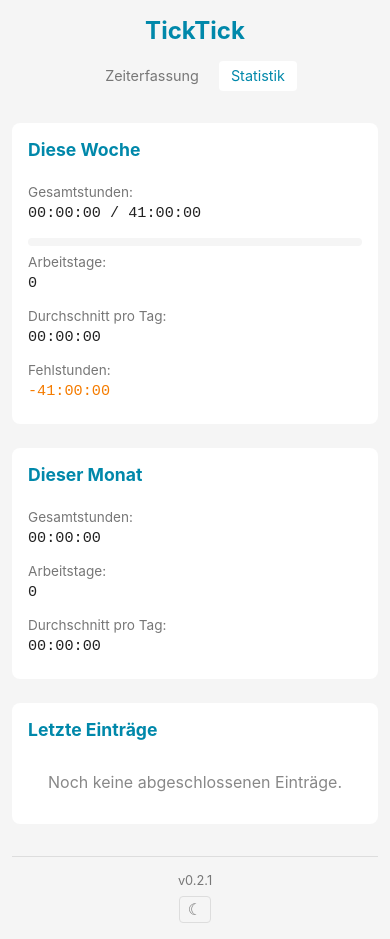
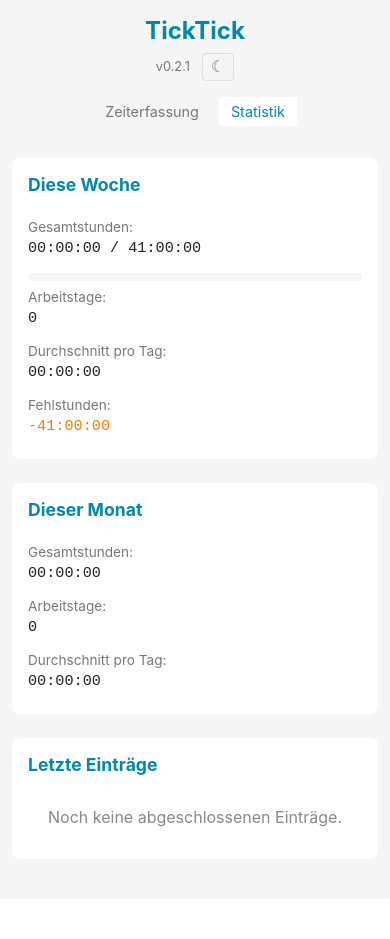
Before and after one commit to dadav/ticktick, a FastAPI app: page /statistics in a window 390 px wide. After the commit the page ends 827 px from the top, so only its background shows below. Run offline with FastAPI, Linux system fonts and the light colour scheme.

Commit message:
feat: Improve UI

```diff
--- a/app/routers/api.py
+++ b/app/routers/api.py
@@ -49,3 +49,9 @@ def reset_timer(db: Session = Depends(get_db)):
 def get_statistics(db: Session = Depends(get_db)):
     """Get weekly/monthly statistics"""
     return statistics.get_statistics(db)
+
+
+@router.delete("/sessions/{session_id}", response_model=ActionResponse)
+def delete_session(session_id: int, db: Session = Depends(get_db)):
+    """Delete a work session by ID"""
+    return timer.delete_session(db, session_id)
--- a/app/schemas.py
+++ b/app/schemas.py
@@ -36,6 +36,7 @@ class ActionResponse(BaseModel):
 
 
 class SessionSummary(BaseModel):
+    id: int
     date: str
     start_time: str
     end_time: str | None
--- a/app/services/statistics.py
+++ b/app/services/statistics.py
@@ -89,6 +89,7 @@ def get_statistics(db: Session) -> StatisticsResponse:
         overtime = calculate_overtime_seconds(net_seconds)
         recent_sessions.append(
             SessionSummary(
+                id=s.id,
                 date=s.date.strftime("%Y-%m-%d"),
                 start_time=s.start_time.strftime("%H:%M"),
                 end_time=s.end_time.strftime("%H:%M") if s.end_time else None,
--- a/static/css/style.css
+++ b/static/css/style.css
@@ -63,7 +63,21 @@ header {
 header h1 {
     font-size: 2rem;
     color: var(--color-accent);
+    margin-bottom: 0.5rem;
+}
+
+/* Version and theme toggle below headline */
+.header-meta {
+    display: flex;
+    justify-content: center;
+    align-items: center;
+    gap: 0.75rem;
     margin-bottom: 1rem;
+}
+
+.header-meta .version {
+    color: var(--color-text-muted);
+    font-size: 0.8rem;
 }
 
 nav {
@@ -323,6 +337,24 @@ nav a.active {
     color: var(--color-warning);
 }
 
+.session-item .btn-delete {
+    background: none;
+    border: none;
+    color: var(--color-text-muted);
+    cursor: pointer;
+    font-size: 1rem;
+    padding: 0.25rem 0.5rem;
+    border-radius: 4px;
+    transition: all 0.2s;
+    line-height: 1;
+    flex-shrink: 0;
+}
+
+.session-item .btn-delete:hover {
+    background: var(--color-danger);
+    color: #fff;
+}
+
 .progress-bar {
     background: var(--color-bg-primary);
     border-radius: 4px;
@@ -345,22 +377,6 @@ nav a.active {
     background: var(--color-warning);
 }
 
-/* Footer styles */
-.app-footer {
-    margin-top: 2rem;
-    padding-top: 1rem;
-    border-top: 1px solid var(--color-border);
-    text-align: center;
-    display: flex;
-    justify-content: center;
-    align-items: center;
-    gap: 1rem;
-}
-
-.app-footer .version {
-    color: var(--color-text-muted);
-    font-size: 0.8rem;
-}
 
 /* Theme toggle button */
 .theme-toggle {
@@ -464,6 +480,7 @@ nav a.active {
         flex-direction: column;
         gap: 0.25rem;
         padding: 0.5rem;
+        position: relative;
     }
 
     .session-item .date {
@@ -479,9 +496,10 @@ nav a.active {
         text-align: left;
     }
 
-    .app-footer {
-        flex-direction: column;
-        gap: 0.5rem;
+    .session-item .btn-delete {
+        position: absolute;
+        top: 0.5rem;
+        right: 0.5rem;
     }
 }
 
--- /dev/null
+++ b/static/js/statistics.js
@@ -0,0 +1,112 @@
+async function deleteSession(sessionId) {
+    if (!confirm('Möchtest du diesen Eintrag wirklich löschen?')) {
+        return;
+    }
+
+    try {
+        const response = await fetch(`/api/sessions/${sessionId}`, {
+            method: 'DELETE'
+        });
+        const data = await response.json();
+
+        if (data.success) {
+            // Remove the session item from the DOM
+            const sessionItem = document.querySelector(`[data-session-id="${sessionId}"]`);
+            if (sessionItem) {
+                sessionItem.style.transition = 'opacity 0.3s';
+                sessionItem.style.opacity = '0';
+                setTimeout(() => {
+                    sessionItem.remove();
+                    checkEmptyList();
+                }, 300);
+            }
+            // Refresh statistics after successful deletion
+            await refreshStatistics();
+        } else {
+            alert('Fehler: ' + data.message);
+        }
+    } catch (error) {
+        console.error('Fehler beim Löschen:', error);
+        alert('Fehler beim Löschen des Eintrags.');
+    }
+}
+
+async function refreshStatistics() {
+    try {
+        const response = await fetch('/api/statistics/summary');
+        const stats = await response.json();
+
+        // Update weekly statistics
+        const weekTotal = document.getElementById('week-total');
+        if (weekTotal) {
+            weekTotal.textContent = `${stats.this_week.total_formatted} / ${stats.this_week.target_formatted}`;
+        }
+
+        const weekProgress = document.getElementById('week-progress');
+        if (weekProgress) {
+            const progress = stats.this_week.target_seconds > 0
+                ? (stats.this_week.total_seconds / stats.this_week.target_seconds * 100)
+                : 0;
+            weekProgress.style.width = `${Math.min(progress, 100)}%`;
+            weekProgress.classList.remove('overtime', 'behind');
+            if (progress >= 100) {
+                weekProgress.classList.add('overtime');
+            } else if (progress < 80) {
+                weekProgress.classList.add('behind');
+            }
+        }
+
+        const weekDays = document.getElementById('week-days');
+        if (weekDays) {
+            weekDays.textContent = stats.this_week.days_worked;
+        }
+
+        const weekAvg = document.getElementById('week-avg');
+        if (weekAvg) {
+            weekAvg.textContent = stats.this_week.avg_per_day_formatted;
+        }
+
+        const weekOvertimeRow = document.getElementById('week-overtime-row');
+        const weekOvertimeLabel = document.getElementById('week-overtime-label');
+        const weekOvertime = document.getElementById('week-overtime');
+        if (weekOvertimeRow && weekOvertimeLabel && weekOvertime) {
+            weekOvertimeRow.classList.remove('positive', 'negative');
+            if (stats.this_week.overtime_seconds >= 0) {
+                weekOvertimeRow.classList.add('positive');
+                weekOvertimeLabel.textContent = 'Überstunden:';
+            } else {
+                weekOvertimeRow.classList.add('negative');
+                weekOvertimeLabel.textContent = 'Fehlstunden:';
+            }
+            weekOvertime.textContent = stats.this_week.overtime_formatted;
+        }
+
+        // Update monthly statistics
+        const monthTotal = document.getElementById('month-total');
+        if (monthTotal) {
+            monthTotal.textContent = stats.this_month.total_formatted;
+        }
+
+        const monthDays = document.getElementById('month-days');
+        if (monthDays) {
+            monthDays.textContent = stats.this_month.days_worked;
+        }
+
+        const monthAvg = document.getElementById('month-avg');
+        if (monthAvg) {
+            monthAvg.textContent = stats.this_month.avg_per_day_formatted;
+        }
+
+    } catch (error) {
+        console.error('Fehler beim Aktualisieren der Statistiken:', error);
+    }
+}
+
+function checkEmptyList() {
+    const sessionsList = document.querySelector('.sessions-list');
+    const remainingSessions = sessionsList.querySelectorAll('.session-item');
+
+    if (remainingSessions.length === 0) {
+        sessionsList.innerHTML = '<p style="color: #888; text-align: center; padding: 1rem;">Noch keine abgeschlossenen Einträge.</p>';
+    }
+}
--- a/templates/base.html
+++ b/templates/base.html
@@ -18,6 +18,10 @@
     <div class="container">
         <header>
             <h1>TickTick</h1>
+            <div class="header-meta">
+                <span class="version">v{{ version }}</span>
+                <button id="theme-toggle" class="theme-toggle" aria-label="Design wechseln" title="Design wechseln">&#9788;</button>
+            </div>
             <nav>
                 <a href="/" class="{% if active_page == 'timer' %}active{% endif %}">Zeiterfassung</a>
                 <a href="/statistics" class="{% if active_page == 'statistics' %}active{% endif %}">Statistik</a>
@@ -26,10 +30,6 @@
         <main>
             {% block content %}{% endblock %}
         </main>
-        <footer class="app-footer">
-            <span class="version">v{{ version }}</span>
-            <button id="theme-toggle" class="theme-toggle" aria-label="Design wechseln" title="Design wechseln">&#9788;</button>
-        </footer>
     </div>
     {% block scripts %}{% endblock %}
 </body>
--- a/templates/index.html
+++ b/templates/index.html
@@ -33,10 +33,6 @@
         <span class="label">Pausen:</span>
         <span class="value" id="pause-info">0 Pausen (00:00:00)</span>
     </div>
-    <div class="summary-row" id="lunch-row">
-        <span class="label">Mittagspause:</span>
-        <span class="value" id="lunch-info">Noch nicht (ab 6 Std.)</span>
-    </div>
     <div class="summary-row" id="overtime-row">
         <span class="label">Überstunden:</span>
         <span class="value" id="overtime">--:--:--</span>
--- a/templates/statistics.html
+++ b/templates/statistics.html
@@ -7,23 +7,23 @@
     <h2>Diese Woche</h2>
     <div class="stats-row">
         <span class="label">Gesamtstunden:</span>
-        <span class="value">{{ stats.this_week.total_formatted }} / {{ stats.this_week.target_formatted }}</span>
+        <span class="value" id="week-total">{{ stats.this_week.total_formatted }} / {{ stats.this_week.target_formatted }}</span>
     </div>
     <div class="progress-bar">
         {% set progress = (stats.this_week.total_seconds / stats.this_week.target_seconds * 100) if stats.this_week.target_seconds > 0 else 0 %}
-        <div class="fill {% if progress >= 100 %}overtime{% elif progress < 80 %}behind{% endif %}" style="width: {{ [progress, 100] | min }}%"></div>
+        <div class="fill {% if progress >= 100 %}overtime{% elif progress < 80 %}behind{% endif %}" id="week-progress" style="width: {{ [progress, 100] | min }}%"></div>
     </div>
     <div class="stats-row">
         <span class="label">Arbeitstage:</span>
-        <span class="value">{{ stats.this_week.days_worked }}</span>
+        <span class="value" id="week-days">{{ stats.this_week.days_worked }}</span>
     </div>
     <div class="stats-row">
         <span class="label">Durchschnitt pro Tag:</span>
-        <span class="value">{{ stats.this_week.avg_per_day_formatted }}</span>
+        <span class="value" id="week-avg">{{ stats.this_week.avg_per_day_formatted }}</span>
     </div>
-    <div class="stats-row {% if stats.this_week.overtime_seconds >= 0 %}positive{% else %}negative{% endif %}">
-        <span class="label">{% if stats.this_week.overtime_seconds >= 0 %}Überstunden:{% else %}Fehlstunden:{% endif %}</span>
-        <span class="value">{{ stats.this_week.overtime_formatted }}</span>
+    <div class="stats-row {% if stats.this_week.overtime_seconds >= 0 %}positive{% else %}negative{% endif %}" id="week-overtime-row">
+        <span class="label" id="week-overtime-label">{% if stats.this_week.overtime_seconds >= 0 %}Überstunden:{% else %}Fehlstunden:{% endif %}</span>
+        <span class="value" id="week-overtime">{{ stats.this_week.overtime_formatted }}</span>
     </div>
 </div>
 
@@ -31,15 +31,15 @@
     <h2>Dieser Monat</h2>
     <div class="stats-row">
         <span class="label">Gesamtstunden:</span>
-        <span class="value">{{ stats.this_month.total_formatted }}</span>
+        <span class="value" id="month-total">{{ stats.this_month.total_formatted }}</span>
     </div>
     <div class="stats-row">
         <span class="label">Arbeitstage:</span>
-        <span class="value">{{ stats.this_month.days_worked }}</span>
+        <span class="value" id="month-days">{{ stats.this_month.days_worked }}</span>
     </div>
     <div class="stats-row">
         <span class="label">Durchschnitt pro Tag:</span>
-        <span class="value">{{ stats.this_month.avg_per_day_formatted }}</span>
+        <span class="value" id="month-avg">{{ stats.this_month.avg_per_day_formatted }}</span>
     </div>
 </div>
 
@@ -47,11 +47,12 @@
     <h2>Letzte Einträge</h2>
     <div class="sessions-list">
         {% for session in stats.recent_sessions %}
-        <div class="session-item">
+        <div class="session-item" data-session-id="{{ session.id }}">
             <span class="date">{{ session.date }}</span>
             <span class="times">{{ session.start_time }} - {{ session.end_time or '--:--' }}</span>
             <span class="duration">{{ session.net_work_formatted }}</span>
             <span class="overtime {% if session.overtime_seconds >= 0 %}positive{% else %}negative{% endif %}">{{ session.overtime_formatted }}</span>
+            <button class="btn-delete" onclick="deleteSession({{ session.id }})" title="Eintrag löschen" aria-label="Eintrag löschen">&#x2715;</button>
         </div>
         {% else %}
         <p style="color: #888; text-align: center; padding: 1rem;">Noch keine abgeschlossenen Einträge.</p>
@@ -59,3 +60,7 @@
     </div>
 </div>
 {% endblock %}
+
+{% block scripts %}
+<script src="/static/js/statistics.js"></script>
+{% endblock %}
```
Also changed, not shown: CLAUDE.md (+1 -0 lines), app/services/timer.py (+24 -0 lines), static/js/timer.js (+0 -7 lines), 1 other file.
